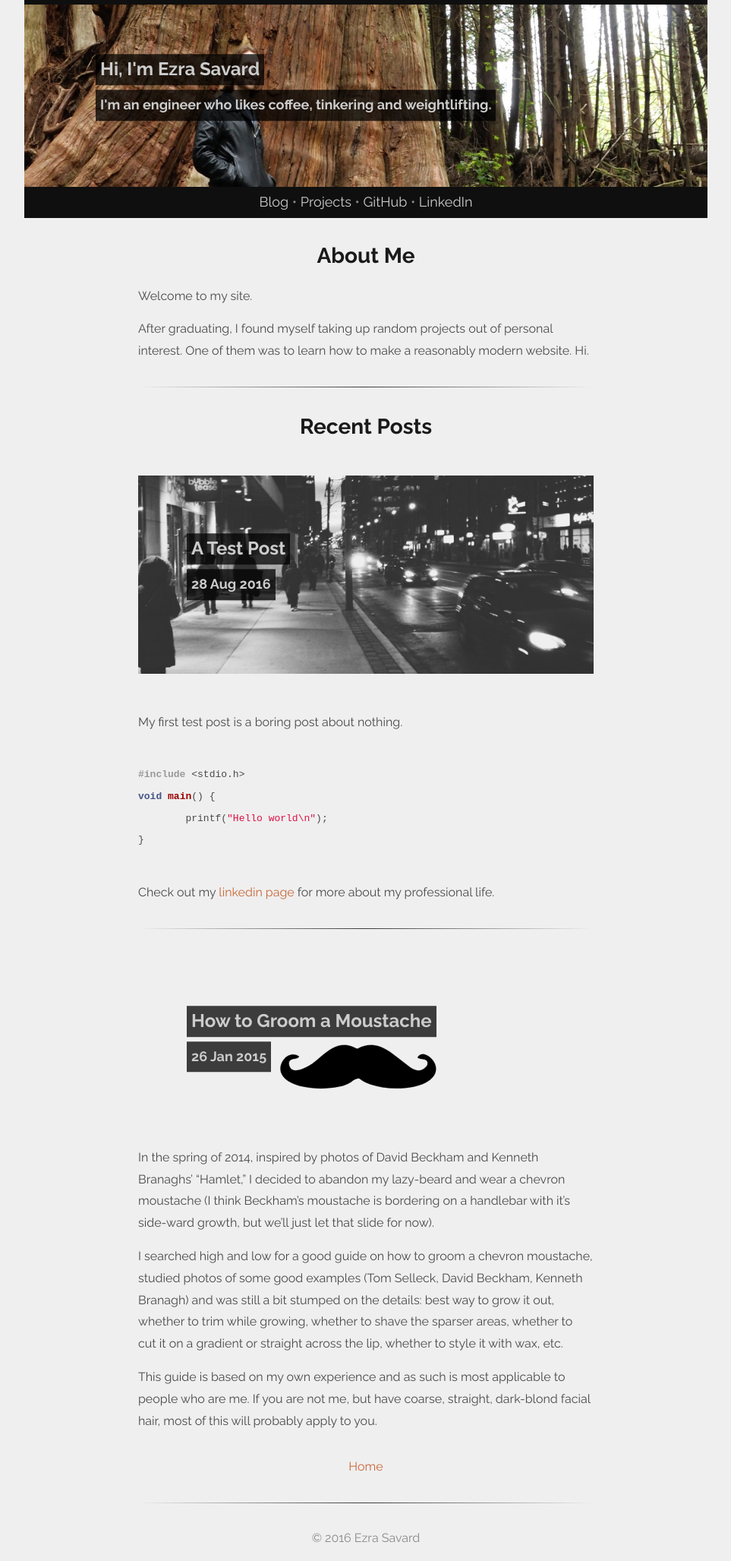
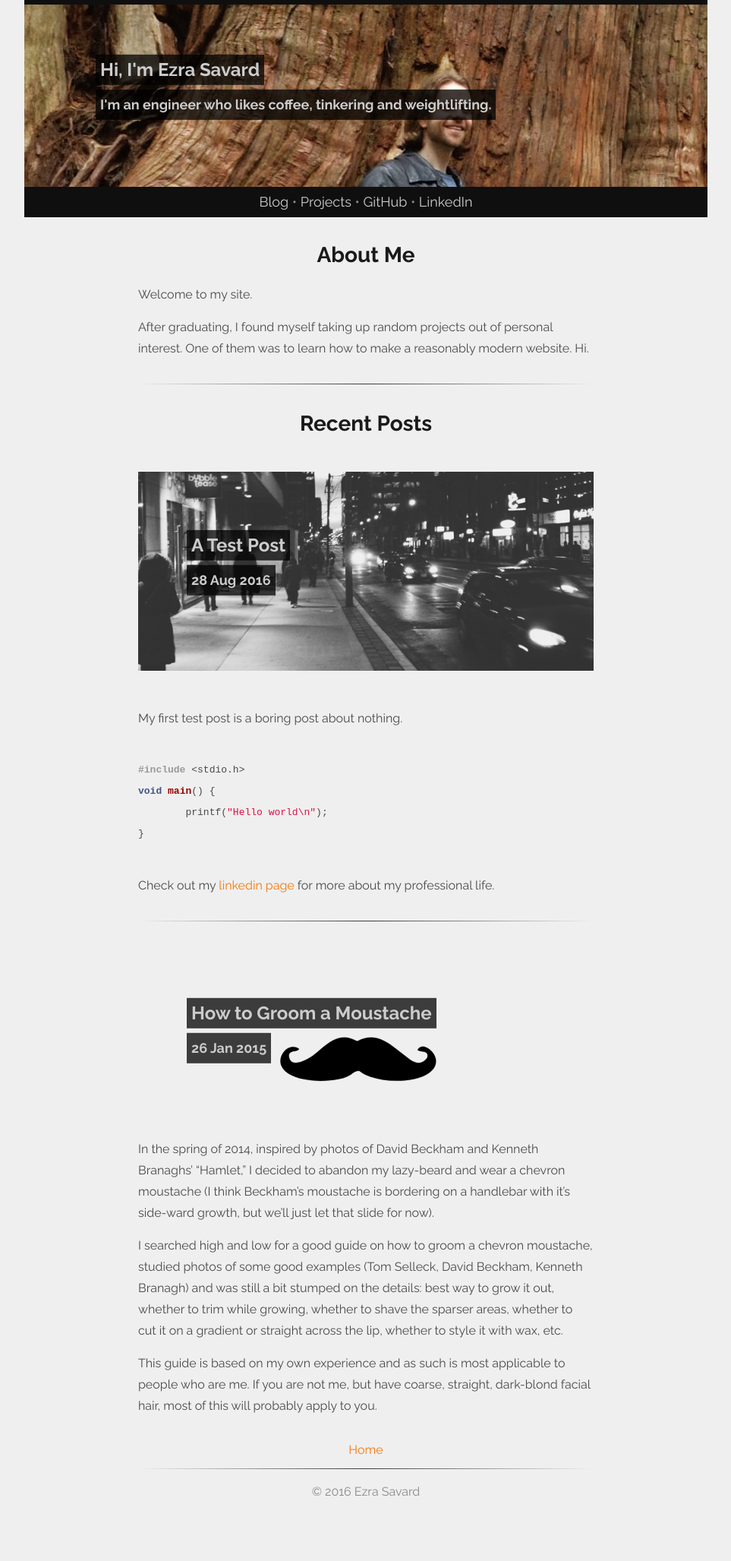
Before and after one commit to ezrasavard/ezrasavard.com, a Jekyll site: the page built from index.html, in a window 1280 px wide. Shown: the whole page at 76% size, without its empty margins (158-1121 px from the left). Built offline with Jekyll 4.4.1, drawn with Linux system fonts in a browser that asks for light colours; after the commit the page ends 1993 px from its top, so only the background shows below that.

Commit message:
removed unnecessary nesting, property overwriting

```diff
--- a/_config.yml
+++ b/_config.yml
@@ -3,8 +3,8 @@
 greeting: Hi, I'm Ezra Savard
 description: > # this means to ignore newlines until "baseurl:"
     I'm an engineer who likes coffee, tinkering and weightlifting.
-github:  "http://github.com/ezrasavard"
-linkedin: "http://linkedin.com/in/ezrasavard"
+github:  ezrasavard
+linkedin: ezrasavard
 
 # Build settings
 baseurl: "" # the subpath of your site, e.g. /blog
@@ -39,4 +39,4 @@
         values:
             author: "Ezra Savard"
             cover: "/media/ezra_2016.jpg"
-            layout: "page"
+            layout: "default"
--- a/_includes/topbar.html
+++ b/_includes/topbar.html
@@ -35,8 +35,8 @@
         <span class="separator">&bull;</span>
         <a href="{{ site.baseurl }}/projects">Projects</a>
         <span class="separator">&bull;</span>
-        <a href="https://www.github.com/ezrasavard">GitHub</a>
+        <a href="https://www.github.com/{{ site.github }}">GitHub</a>
         <span class="separator">&bull;</span>
-        <a href="https://www.linkedin.com/in/ezrasavard">LinkedIn</a>
+        <a href="https://www.linkedin.com/in/{{ site.linkedin }}">LinkedIn</a>
     </nav>
 </div>
--- a/_sass/main.scss
+++ b/_sass/main.scss
@@ -1,7 +1,5 @@
-/* Define colors */
-
 /* Text colors */
-$highlight-color: #c86838;
+$highlight-color: #f87808;
 $lightest-color: #cccccc;
 $light-color: #8a8a8a;
 $normal-color: #4a4a4a;
@@ -12,24 +10,21 @@
 $bg-color-dark-backup: rgb(0,0,0);
 $bg-color-dark: rgba(0,0,0,.75);
 
-/* Dimensions for responsive elements */
+/* Dimensions */
 $column-width: 600px;
 $column-padding: 30px;
-//$column-width-mobile: 94%;
 $column-width-trigger: $column-width + 2*$column-padding;
-
 $cover-image-height: 240px;
 $cover-image-top-padding: 6px;
 
-// force browsers to use same margins/padding
-* {
+/* Common Elements */
+* { // force browsers to use same margins/padding
   margin: 0;
   padding: 0;
 }
 
 body {
-  color: #4a4a4a;
-  line-height: 1.8em;
+  line-height: 28px;
   background-color: $bg-color;
   font-family: 'Raleway', Arial, sans-serif;
   font-weight: 400;
@@ -40,45 +35,71 @@
   margin: 0px;
 }
 
-// the "clearfix hack" in a minimal form
-.group:after {
+.group:after { // the "clearfix hack" in a minimal form
   content: "";
   display: table;
   clear: both;
 }
 
-.divider {
-  // accommodate different browsers...
-  background: -webkit-gradient(linear,left top,right top,from(rgba(255,255,255,0)),color-stop($bg-color-dark),to(rgba(255,255,255,0)));
+.divider {  // accommodate different browsers
   background: -webkit-linear-gradient(left,rgba(255,255,255,0),$bg-color-dark,rgba(255,255,255,0));
   background: linear-gradient(to right,rgba(255,255,255,0),$bg-color-dark,rgba(255,255,255,0));
   height: 1px;
-  margin: 2em 0;
+  margin: 32px 0;
 }
 
-/* Major Blocks */
+footer {
+  margin: 30px 0 10px;
+  text-align: center;
+  color: $light-color;
+  .divider {
+    margin: 10px 0 16px;
+  }
+}
 
+h1 {
+  color: $dark-color;
+  margin: 18px 0px 10px;
+  padding: 6px 0px 6px 0px;
+  font-size: 24px;
+}
+
+.top-text {
+  text-align: center;
+  font-size: 28px;
+  margin-bottom: 18px;
+  margin-top: 30px;
+}
+
+.date {
+    font-family: Monaco, "Courier New", monospace;
+    color: $normal-color;
+    margin: 6px 0px 15px;
+    font-size: 18px;
+}
+
+h2 {
+  color: $normal-color;
+  margin: 10px 0px 6px;
+  font-size: 18px;
+}
+
+p {
+    margin-bottom: 15px;
+}
+
+/* Main Block */
 main {
   width: $column-width;
   margin: 10px auto;
-  p {
-    margin-bottom: 15px;
-  }
   @media (max-width: $column-width-trigger) {
     width: auto;
     padding-left: $column-padding;
     padding-right: $column-padding;
   }
-  .image-box {
-    position: relative;
-    background: inherit;
-  }
   img {
     margin: 25px auto;
-    max-width: $column-width;
-    @media (max-width: $column-width-trigger) {
     max-width: 100%;
-    }
   }
   a {
     color: $highlight-color;
@@ -88,66 +109,22 @@
       border-bottom: 1px dashed #555;
     }
   }
-  h1 {
-    color: $dark-color;
-    margin: 18px 0px 10px;
-    padding: 6px 0px 6px 0px;
-    font-size: 24px;
-    &.top-text {
-      text-align: center;
-      font-size: 28px;
-      margin-bottom: 18px;
-      margin-top: 30px;
-    }
-    &.date {
-      font-family: Monaco, "Courier New", monospace;
-      color: $normal-color;
-      margin: 6px 0px 15px;
-      font-size: 18px;
-    }
-  }
-  h2 {
-    color: $normal-color;
-    margin: 10px 0px 6px;
-    font-size: 18px;
-  }
 }
 
-footer {
-  margin-top: 2em;
-  text-align: center;
-  color: $light-color;
-}
-
+/* Top Cover Image Bar */
 .topbar {
   background: $bg-color-dark-backup;
   background: $bg-color-dark;
-  display: block;
   margin: 0px auto 20px;
   max-width: 1.5*$column-width;
-  .image-box {
-    position: relative;
-    background: inherit;
-    max-height: $cover-image-height + $cover-image-top-padding;
-    overflow: hidden;
-    transition-duration: .5s;
   img {
-      min-height: $cover-image-height;
-      width: 1.5*$column-width;
     padding-top: $cover-image-top-padding;
   }
+  .image-box {
+    height: $cover-image-height + $cover-image-top-padding;
+    transition-duration: .5s;
     @media (max-width: $column-width-trigger) {
-      max-height: 0;
-    }
-  }
-  nav {
-    background: inherit;
-    padding: 6px 0px 6px;
-    margin-bottom: 30px;
-    font-size: 18px;
-    text-align: center;
-    @media (max-width: $column-width-trigger) {
-      max-width: 100%;
+      height: 0;
     }
   }
   a {
@@ -159,9 +136,8 @@
       border: none;
     }
   }
-  .separator {
-    color: $light-color;
 }
+
 .mobile-topbar {
   display: none;
   background: inherit;
@@ -169,16 +145,14 @@
   h1 {
     color: $lightest-color;
     padding-top: 8px;
-      font-size: 24px;
     display: inline-block;
-
   }
   @media (max-width: $column-width-trigger) {
     display: block;
   }
 }
-}
 
+/* Container for Overlaying Text on Images */
 .text-overlay {
   position: absolute;
   top: 40%;
@@ -190,7 +164,7 @@
     max-width: 80%;
   }
   h1 {
-    background: $bg-color-dark-backup; /* fallback color */
+    background: $bg-color-dark-backup;
     background: $bg-color-dark;
     position: relative;
     visibility: visible;
@@ -198,9 +172,34 @@
     color: $lightest-color;
     margin: 6px 4px 0px 4px;
     padding: 6px 6px 6px 6px;
-    font-size: 24px;
-    &.tagline {
+  }
+}
+
+.tagline {
   font-size: 18px;
 }
+
+.image-box {
+  position: relative;
+  background: inherit;
+  overflow: hidden;
+  img { // fill the box
+    min-height: 100%;
+    min-width: 100%;
   }
 }
+
+nav {
+  background: inherit;
+  padding: 6px 0px 6px;
+  margin-bottom: 30px;
+  font-size: 18px;
+  text-align: center;
+  @media (max-width: $column-width-trigger) {
+    max-width: 100%;
+  }
+}
+
+.separator {
+    color: $light-color;
+}
```
Lines whose indentation alone changed are shown as unchanged.
